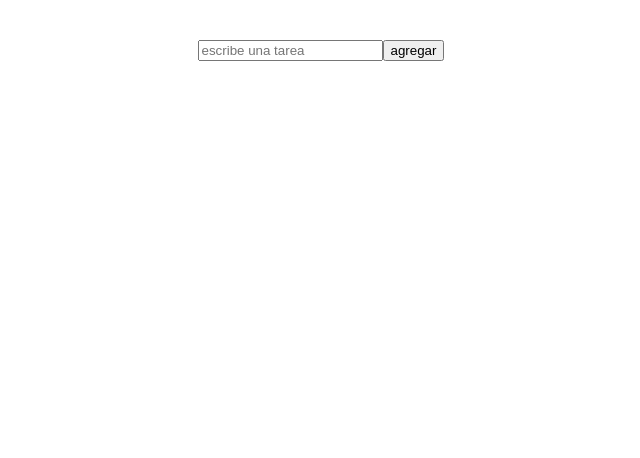
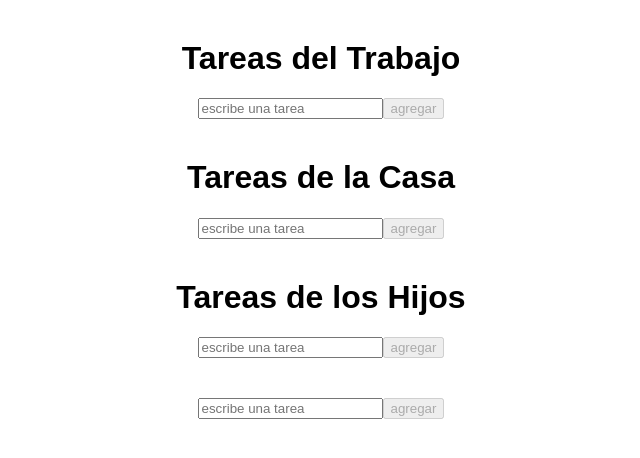
Before and after one commit to badillosoft/react-essentials, a React (Create React App) app in the folder super-todo-list/: page / in a window 1280 px wide. Shown: the top 458 px of the page, without its empty margins (319-959 px from the left). Built offline with nearby package versions, Linux system fonts and the light colour scheme.

Commit message:
Sesión 3 rev3

```diff
--- a/super-todo-list/src/App.js
+++ b/super-todo-list/src/App.js
@@ -32,24 +32,29 @@ export default class App extends Component {
     });
 
     this.setState({
+      description: "",
       tasks: tasks
     });
 
-    const input_desc = document.getElementById("input-desc");
-    input_desc.value = "";
+    document.getElementById(`input-desc-${this.props.id}`).value = "";
   }
 
   render() {
-    const items = this.state.tasks.map(task => {
+    const items = this.state.tasks.map((task, i) => {
       return (
-        <li><input type="checkbox" checked={task.checked} /> { task.description }</li>
+        <li key={ `task-${this.props.id}-${i}` } ><input type="checkbox" checked={task.checked} /> { task.description }</li>
       );
     });
 
     return (
       <div className="container">
-        <input id="input-desc" onChange={ (e) => this.changeDescription(e.target.value) } placeholder="escribe una tarea" />
-        <button onClick={ (e) => this.addTask(this.state.description) } >agregar</button>
+        <h1>{ this.props.title }</h1>
+
+        <input id={ `input-desc-${this.props.id}` }
+          onChange={ (e) => this.changeDescription(e.target.value) }
+          placeholder="escribe una tarea" />
+
+        <button disabled={ this.state.description.length <= 0 } onClick={ (e) => this.addTask(this.state.description) } >agregar</button>
 
         <ul>{ items }</ul>
       </div>
--- a/super-todo-list/src/index.js
+++ b/super-todo-list/src/index.js
@@ -4,6 +4,15 @@ import './index.css';
 import App from './App';
 import registerServiceWorker from './registerServiceWorker';
 
-ReactDOM.render(<App />, document.getElementById('root'));
+const app = (
+    <div>
+        <App id="1" title="Tareas del Trabajo" />
+        <App id="2" title="Tareas de la Casa" />
+        <App id="3" title="Tareas de los Hijos" />
+        <App id="4" />
+    </div>
+);
+
+ReactDOM.render(app, document.getElementById('root'));
 
 registerServiceWorker();
```
